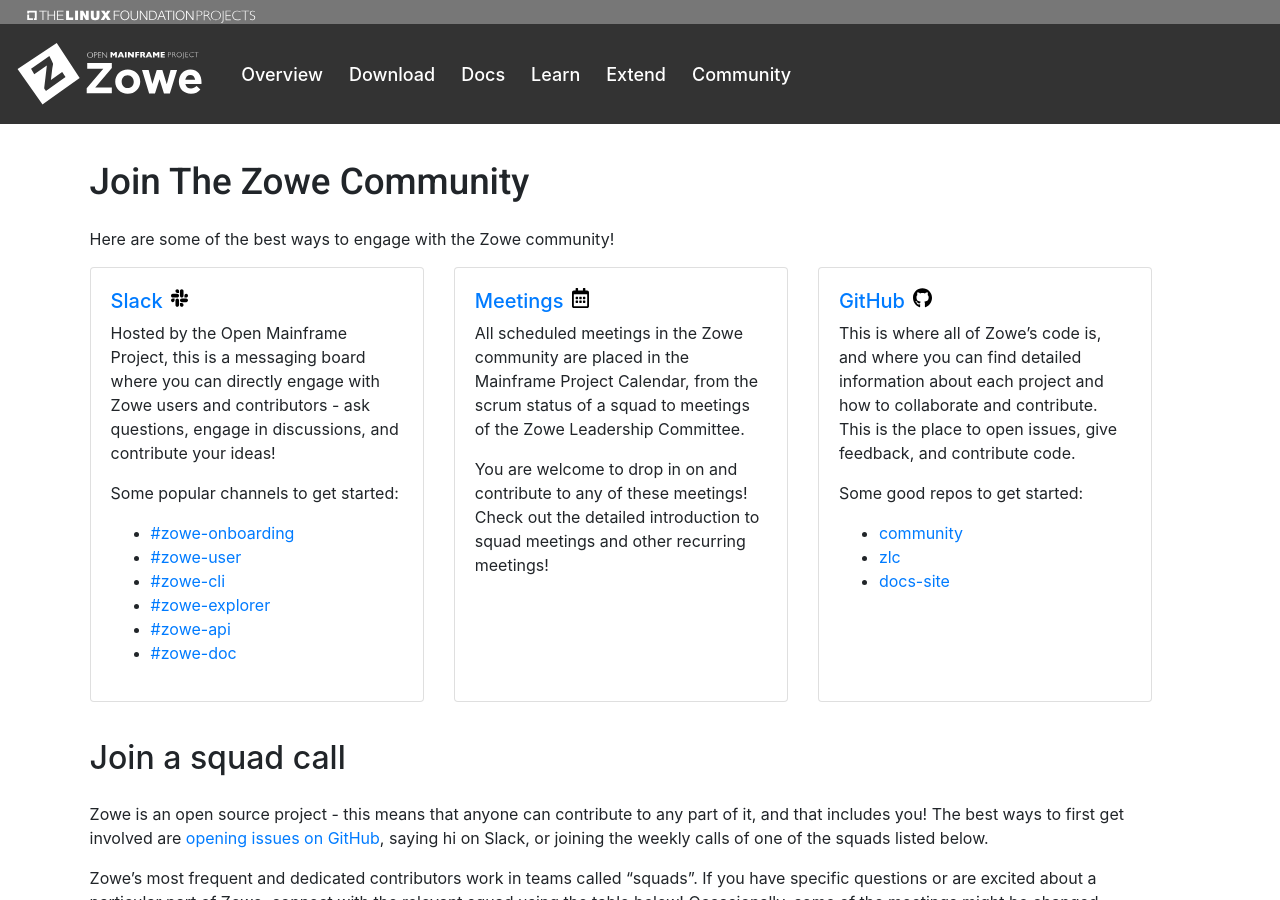
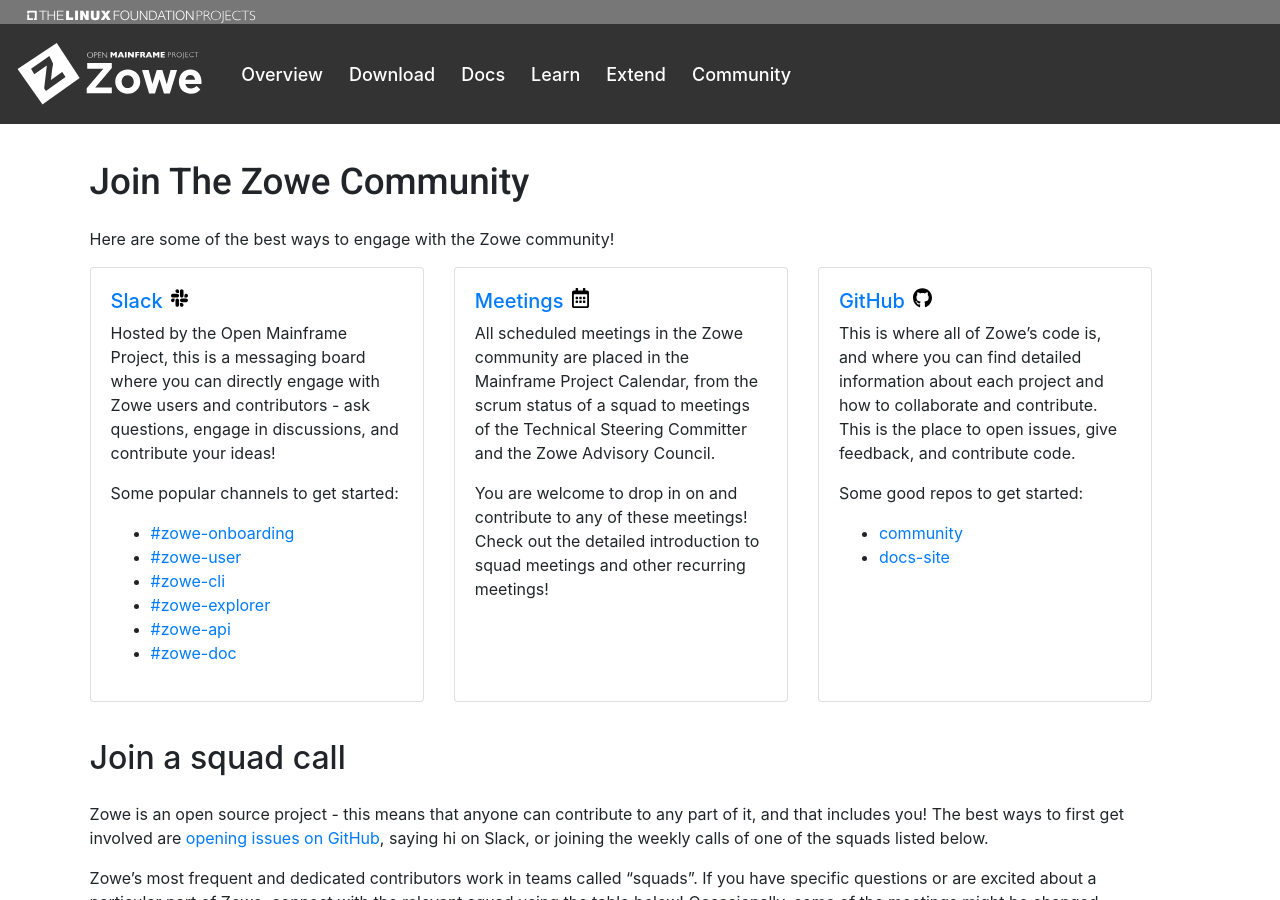
Before and after one commit to zowe/zowe.github.io, a Jekyll site: the page built from contribute.md, in a window 1280 px wide and 900 px high. Built offline with Jekyll 4.4.1, drawn with Linux system fonts in a browser that asks for light colours; our own code applies the rules of GitHub Pages for plain Markdown files.

Commit message:
Replace mention of ZLC with ZAC
Signed-off-by: Jakub Balhar <jakub@balhar.net>

```diff
--- a/contribute.md
+++ b/contribute.md
@@ -33,7 +33,7 @@
         <h5 class="text-left"><a href="{{ site.omp_calendar_url }}">Meetings</a></h5>
         <img class="ml-2" style="height: 20px" src="assets/img/calendar-community.svg">
       </div>
-      <p class="card-text">All scheduled meetings in the Zowe community are placed in the Mainframe Project Calendar, from the scrum status of a squad to meetings of the Zowe Leadership Committee. </p>
+      <p class="card-text">All scheduled meetings in the Zowe community are placed in the Mainframe Project Calendar, from the scrum status of a squad to meetings of the Technical Steering Committer and the Zowe Advisory Council. </p>
       <p>You are welcome to drop in on and contribute to any of these meetings! Check out the detailed introduction to squad meetings and other recurring meetings! </p>
     </div>
   </div>
@@ -46,7 +46,6 @@
       <p class="card-text">This is where all of Zowe’s code is, and where you can find detailed information about each project and how to collaborate and contribute. This is the place to open issues, give feedback, and contribute code.</p>
       <p>Some good repos to get started: <ul>
       <li><a href="{{ site.zowe_community_repo_url }}">community</a></li>
-      <li><a href="{{ site.zowe_zlc_repo_url }}">zlc</a></li>
       <li><a href="{{ site.zowe_docs_repo_url }}">docs-site</a></li>
       </ul>
       </p>
```
